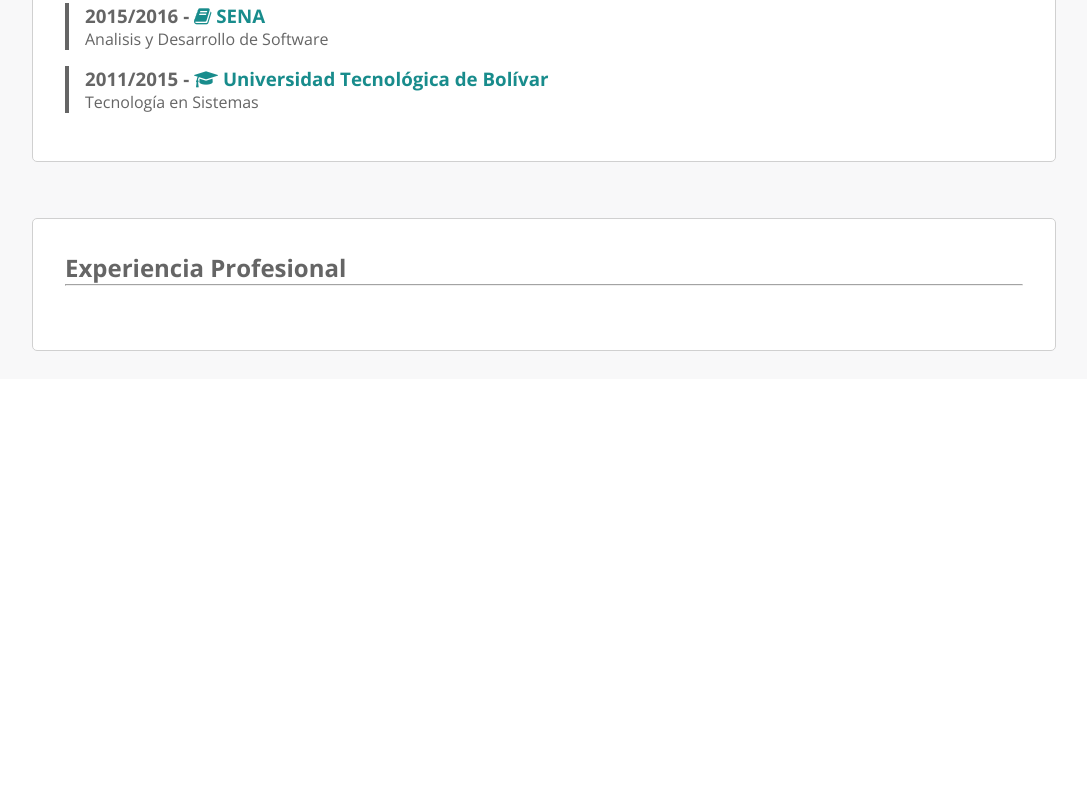
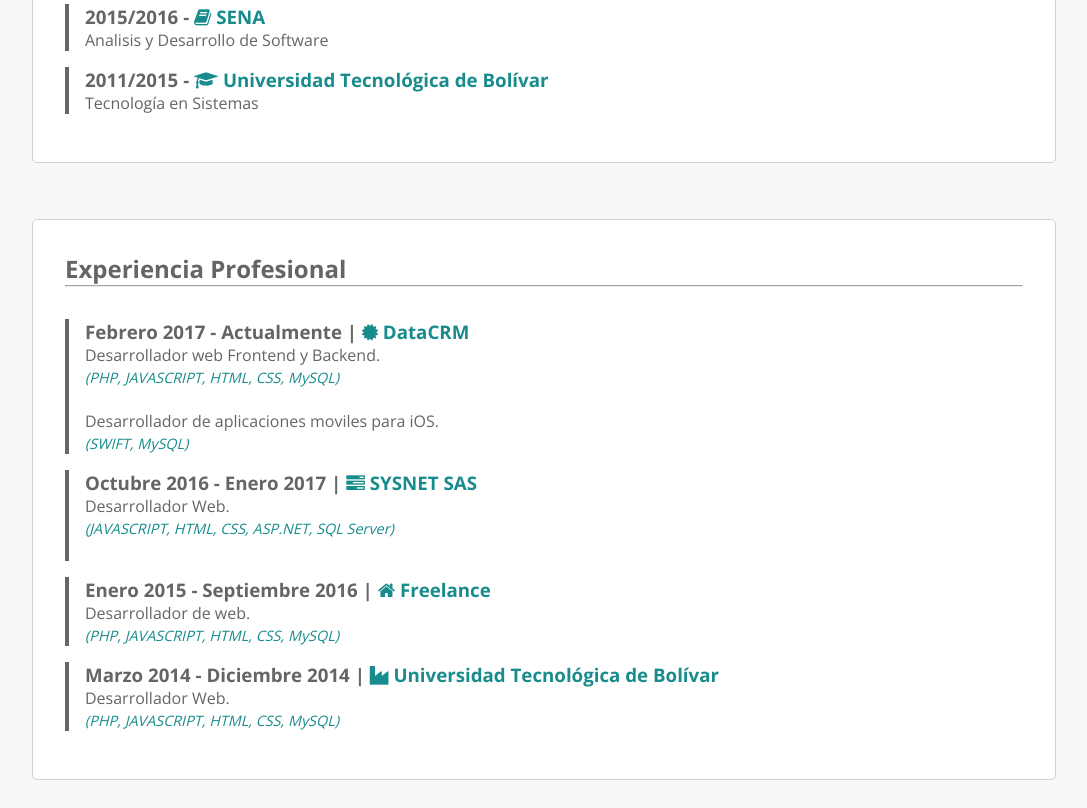
Before and after one commit to yomar-dev/cv, a plain HTML site: page index.html in a window 1280 px wide. Shown: the part 1457-2265 px from the top of the page, without its empty margins (96-1183 px from the left). Before the commit the page ends 1836 px from the top, so only its background shows below. Drawn offline with nearby package versions, Linux system fonts and the light colour scheme.

Commit message:
Se agrego toda la información de la experiencia laboral

```diff
--- a/css/style.css
+++ b/css/style.css
@@ -118,19 +118,12 @@ div.estudio{
 	padding-left: 1em;
 }
 
-div.estudio h4{
-}
-
-div.estudio hr{
-	display: block;
-    height: 1px;
-    border: 0;
-    border-top: 1px solid #999;
-    margin: 1em 0;
-    padding: 0;
-}
-
 div.estudio a{
 	color: teal;
 	text-decoration: none;
 }
+
+em{
+	font-size: .9em;
+	color: teal;
+}
--- a/index.html
+++ b/index.html
@@ -159,7 +159,56 @@
 					<hr>
 				</div>
 
+				<div class="estudio">
+					<h3>Febrero 2017 - Actualmente |
+						<a href="https://www.datacrm.com/" target="_blank">
+							<i class="fa fa-certificate" aria-hidden="true"></i> DataCRM
+						</a>
+					</h3>
+					<p>
+						Desarrollador web Frontend y Backend. <br>
+						<em>(PHP, JAVASCRIPT, HTML, CSS, MySQL)</em> <br><br>
 
+						Desarrollador de aplicaciones moviles para iOS. <br>
+						<em>(SWIFT, MySQL)</em>
+					</p>
+				</div>
+
+				<div class="estudio">
+					<h3>Octubre 2016 - Enero 2017 |
+						<a href="http://sysnet.com.co/" target="_blank">
+							<i class="fa fa-tasks" aria-hidden="true"></i> SYSNET SAS
+						</a>
+					</h3>
+					<p>
+						Desarrollador Web. <br>
+						<em>(JAVASCRIPT, HTML, CSS, ASP.NET, SQL Server)</em> <br><br>
+					</p>
+				</div>
+
+				<div class="estudio">
+					<h3>Enero 2015 - Septiembre 2016 |
+						<a href="#">
+							<i class="fa fa-home" aria-hidden="true"></i> Freelance
+						</a>
+					</h3>
+					<p>
+						Desarrollador de web. <br>
+						<em>(PHP, JAVASCRIPT, HTML, CSS, MySQL)</em>
+					</p>
+				</div>
+
+				<div class="estudio">
+					<h3>Marzo 2014 - Diciembre 2014 |
+						<a href="http://www.unitecnologica.edu.co/" target="_blank">
+							<i class="fa fa-industry" aria-hidden="true"></i> Universidad Tecnológica de Bolívar
+						</a>
+					</h3>
+					<p>
+						Desarrollador Web. <br>
+						<em>(PHP, JAVASCRIPT, HTML, CSS, MySQL)</em>
+					</p>
+				</div>
 			</div>
 		</div>
 
```
